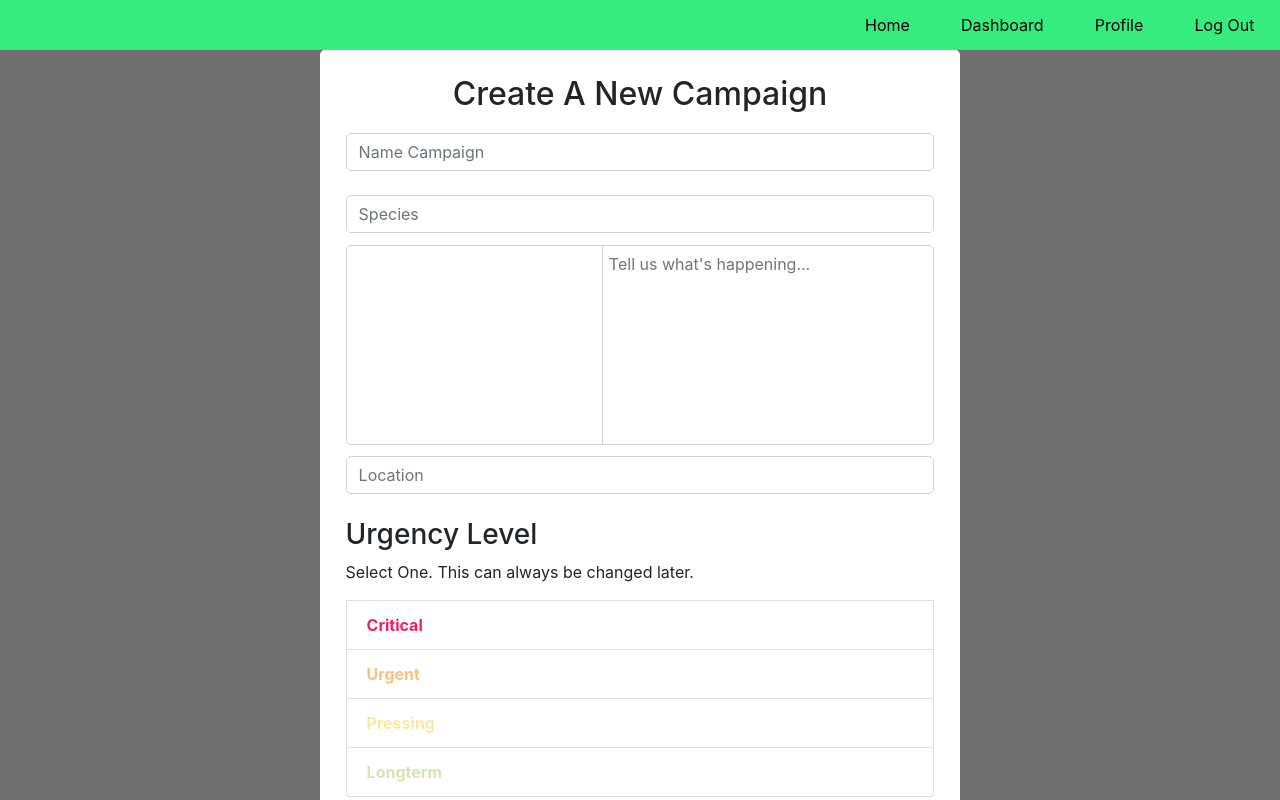
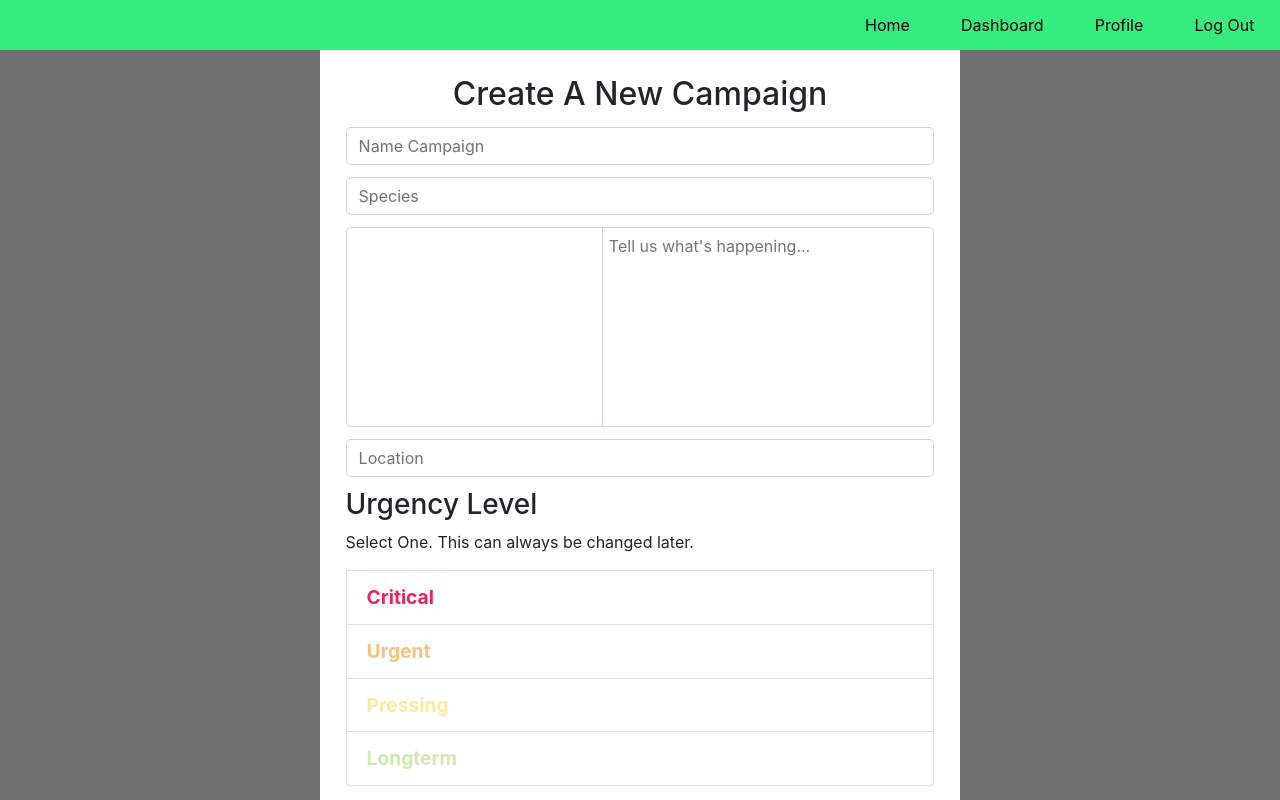
Before and after one commit to BW-SaveTheAnimalsTeam3/front-end, a React (Create React App) app in the folder save-the-animals/: page /create-campaign in a window 1280 px wide. Shown: the top 800 px of the page. Built offline with nearby package versions, Linux system fonts and the light colour scheme.

Commit message:
styled urgency selection

```diff
--- a/save-the-animals/src/components/create-campaign.jsx
+++ b/save-the-animals/src/components/create-campaign.jsx
@@ -7,9 +7,9 @@ import {
   InputGroupAddon
 } from "reactstrap";
 import { connect } from "react-redux";
-import Loader from 'react-loader-spinner';
+import Loader from "react-loader-spinner";
 
-import Navigation from './Navigation';
+import Navigation from "./Navigation";
 import { createCampaignPost } from "../actions/createCampaignActions";
 
 const CreateCampaign = props => {
@@ -25,10 +25,14 @@ const CreateCampaign = props => {
   });
   const [image, setImage] = useState("");
   const [loading, setLoading] = useState(false);
+  const [selected, setSelected] = useState("");
 
   const handleClick = e => {
     e.preventDefault();
+    console.log(e.target.value, "target val");
+    console.log(selected, "selected");
     setNewCampaign({ ...newCampaign, [e.target.name]: e.target.value });
+    setSelected(e.target.value);
   };
 
   const handleChanges = e => {
@@ -89,19 +93,20 @@ const CreateCampaign = props => {
             onChange={handleChanges}
           />
           <div className="image-description-cont">
-          <div className='image-cont'>
-          <label htmlFor='file'>Upload Image</label>
+            <div className="image-cont">
+              <label htmlFor="file">Upload Image</label>
               <input
                 className="image"
                 type="file"
-            id='file'
+                id="file"
                 name="file"
                 placeholder="Upload Image"
                 onChange={uploadImage}
               />
               {loading ? (
-            <div className='loader'>
-            <Loader type="RevolvingDot"
+                <div className="loader">
+                  <Loader
+                    type="RevolvingDot"
                     color="#37ec7e"
                     height={100}
                     width={100}
@@ -135,7 +140,9 @@ const CreateCampaign = props => {
               onClick={handleClick}
               name="urgency"
               value="critical"
-            className="critical"
+              className={`critical ${
+                selected === "critical" ? "selected" : ""
+              }`}
               tag="button"
               action
             >
@@ -145,7 +152,7 @@ const CreateCampaign = props => {
               onClick={handleClick}
               name="urgency"
               value="urgent"
-              className="urgent"
+              className={`urgent ${selected === "urgent" ? "selected" : ""}`}
               tag="button"
               action
             >
@@ -155,7 +162,9 @@ const CreateCampaign = props => {
               onClick={handleClick}
               name="urgency"
               value="pressing"
-              className="pressing"
+              className={`pressing ${
+                selected === "pressing" ? "selected" : ""
+              }`}
               tag="button"
               action
             >
@@ -165,7 +174,9 @@ const CreateCampaign = props => {
               onClick={handleClick}
               name="urgency"
               value="longterm"
-              className="longterm"
+              className={`longterm ${
+                selected === "longterm" ? "selected" : ""
+              }`}
               tag="button"
               action
             >
@@ -177,7 +188,7 @@ const CreateCampaign = props => {
             <Input
               placeholder="Funding Goal"
               min={0}
-              max={100}
+              max={10000}
               type="number"
               step="1"
               name="goal"
--- a/save-the-animals/src/components/login-and-registration/Forms/RegisterAccount.js
+++ b/save-the-animals/src/components/login-and-registration/Forms/RegisterAccount.js
@@ -15,7 +15,7 @@ import {
 import classnames from "classnames";
 import OrgSignUp from "../Organization/SignUp";
 import SupporterSignUp from "../Supporter/SignUp";
-import ExistingAccount from "../../ExistingAccount";
+import ExistingAccount from "../ExistingAccount";
 
 // MAIN FORM THAT IS RENDERING THE REGISTRATION VIEWS WHEN SWITCHING BETWEEN TABS
 
--- a/save-the-animals/src/sass/create-campaign.scss
+++ b/save-the-animals/src/sass/create-campaign.scss
@@ -1,12 +1,10 @@
 .create-form {
   display: flex;
   flex-direction: column;
-  // height: 100vh;
   width: 50%;
   margin: 0 auto;
   background-color: white;
   padding: 2%;
-  border-radius: 5px;
 
   h2 {
     text-align: center;
@@ -21,7 +19,7 @@
     .image-description-cont {
       display: flex;
       justify-content: space-evenly;
-
+      margin: 1% auto;
       height: 200px;
       width: 100%;
 
@@ -31,12 +29,10 @@
         border-radius: 5px 0 0 5px;
         width: 300px;
 
-
         label {
           cursor: pointer;
           position: absolute;
           visibility: hidden;
-
           margin: 0;
           border: 2px solid;
           color: white;
@@ -46,7 +42,7 @@
           border-radius: 30px;
           padding: 0.5%;
           left: 595px;
-          top: 370px;
+          top: 345px;
         }
 
         &:hover {
@@ -70,7 +66,6 @@
         }
 
         img {
-          // border: 1px solid red;
           max-height: 100%;
           object-fit: cover;
           overflow: hidden;
@@ -80,7 +75,7 @@
       .description {
         height: 100%;
         width: 65.7%;
-        // width: auto;
+
         margin: 0;
         border-radius: 0px 5px 5px 0px;
         border: 1px solid #ced4da;
@@ -91,15 +86,16 @@
 
     input {
       border-radius: 5px;
-      margin: 2% auto;
+      margin: 1% auto;
     }
 
     ul {
-      margin: 2% 0;
+      margin: 1% 0;
     }
 
     .list-group-item {
       font-weight: bold;
+      font-size: 1.2rem;
     }
 
     .urgent {
@@ -118,13 +114,15 @@
       color: $longterm-green;
     }
 
+    .selected {
+      border: 2px solid $gray;
+    }
 
-
-      .input-group {
-        margin: 2% auto;
-        input {
-          margin: 0;
-        }
+    .input-group {
+      margin: 2% auto;
+      input {
+        margin: 0;
+      }
     }
 
     .submit-button {
```
Also changed, not shown: save-the-animals/src/components/SuccesfullSignIn.js (deleted, +0 -15 lines), save-the-animals/src/components/login-and-registration/ExistingAccount.js (renamed from save-the-animals/src/components/ExistingAccount.js). Lines whose indentation alone changed are shown as unchanged.
